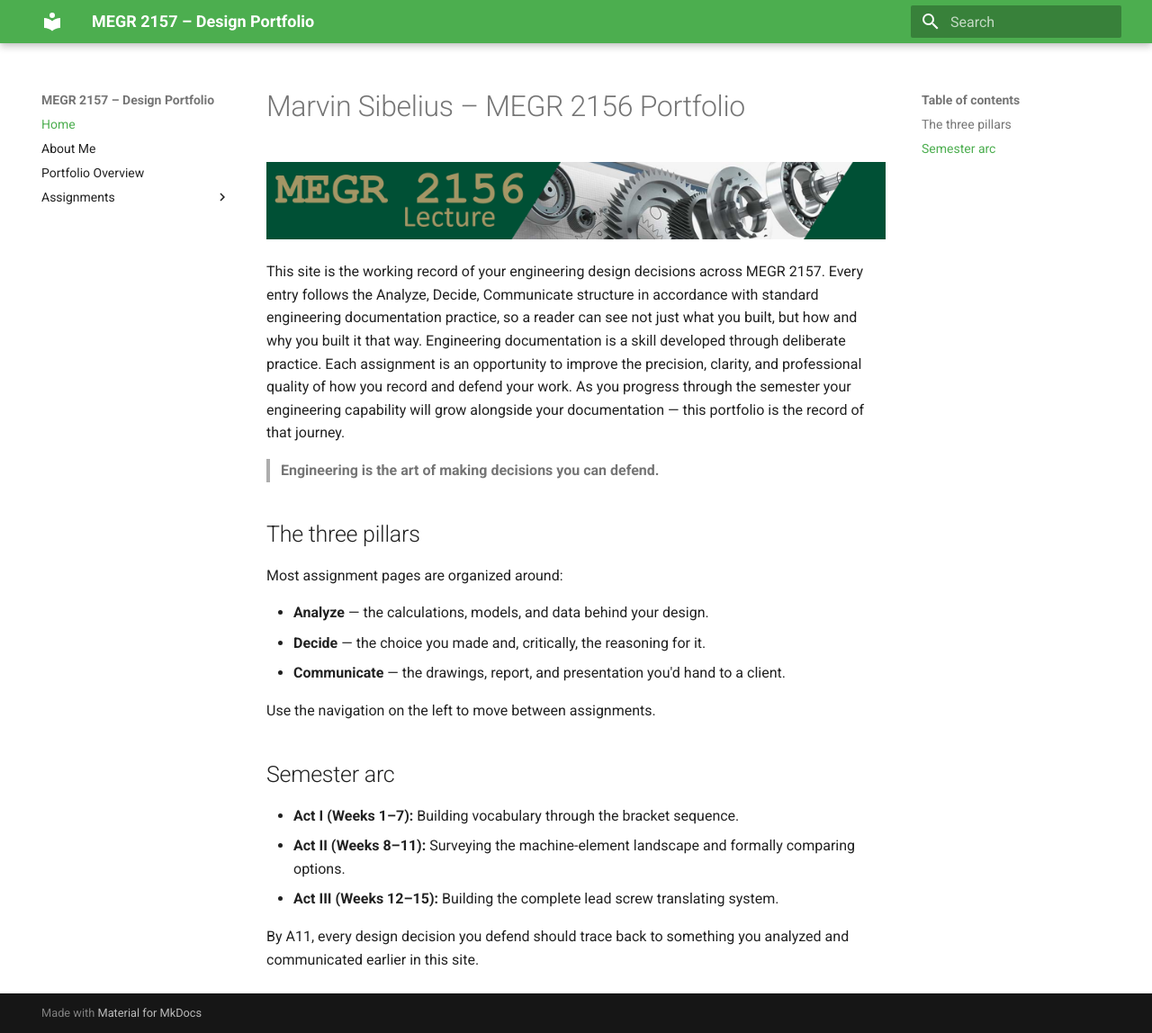
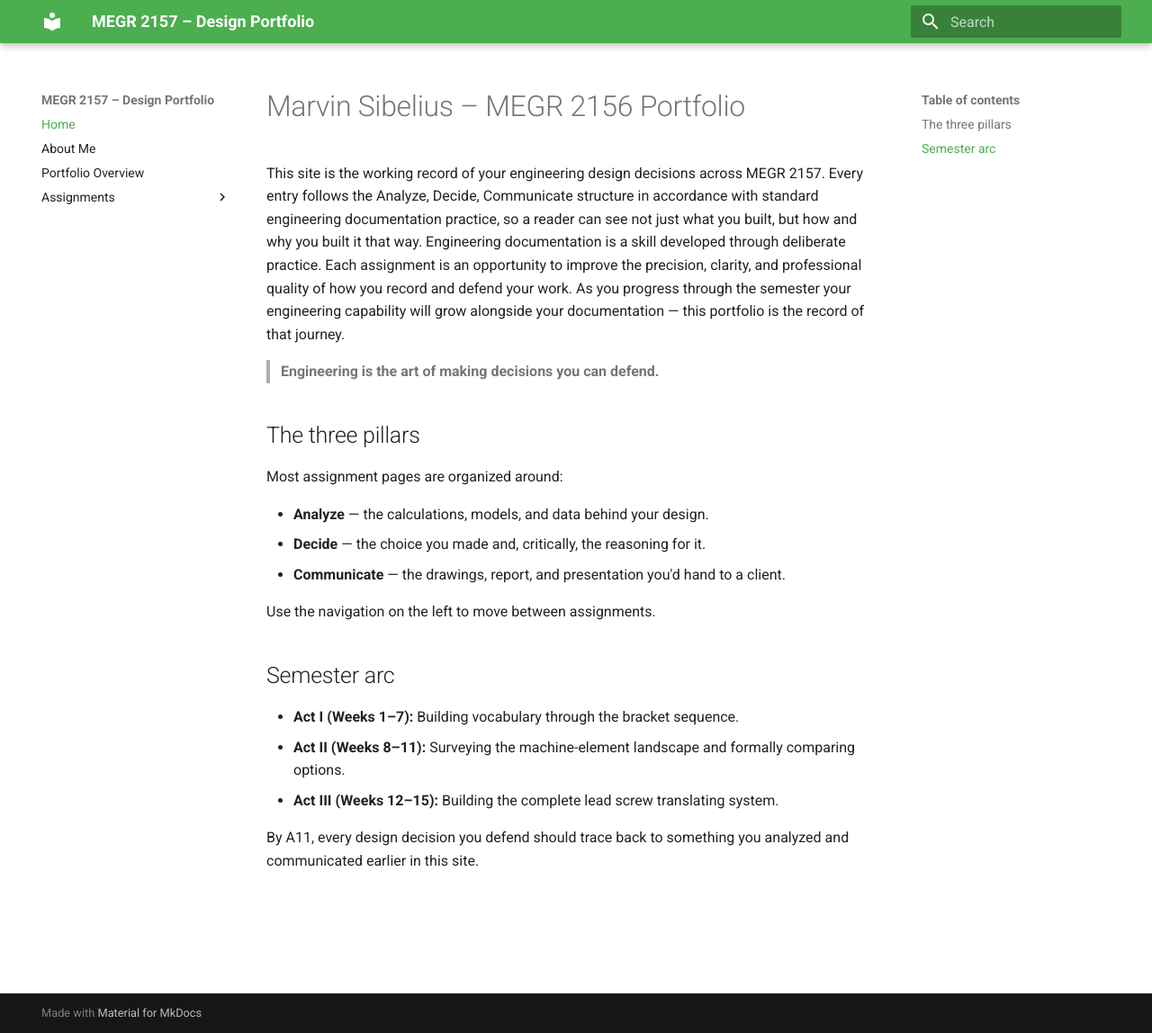
Before and after one commit to mbsibelius/megr2156-portfolio-mbs, an MkDocs documentation site: the page built from docs/index.md, in a window 1280 px wide and 1148 px high. Shown: the whole window at 90% size. Built offline with MkDocs 1.6.1 and Material for MkDocs 9.7.7, drawn with Linux system fonts in a browser that asks for light colours.

Commit message:
Remove title image from index.md
Removed the title image from the portfolio index.

```diff
--- a/docs/index.md
+++ b/docs/index.md
@@ -1,6 +1,4 @@
 # Marvin Sibelius – MEGR 2156 Portfolio
-
-![MEGR 2156-7 Title](MEGR2156title.png)
 
 This site is the working record of your engineering design decisions across MEGR 2157. Every entry follows the Analyze, Decide, Communicate structure in accordance with standard engineering documentation practice, so a reader can see not just what you built, but how and why you built it that way. Engineering documentation is a skill developed through deliberate practice. Each assignment is an opportunity to improve the precision, clarity, and professional quality of how you record and defend your work. As you progress through the semester your engineering capability will grow alongside your documentation — this portfolio is the record of that journey.
 
```
